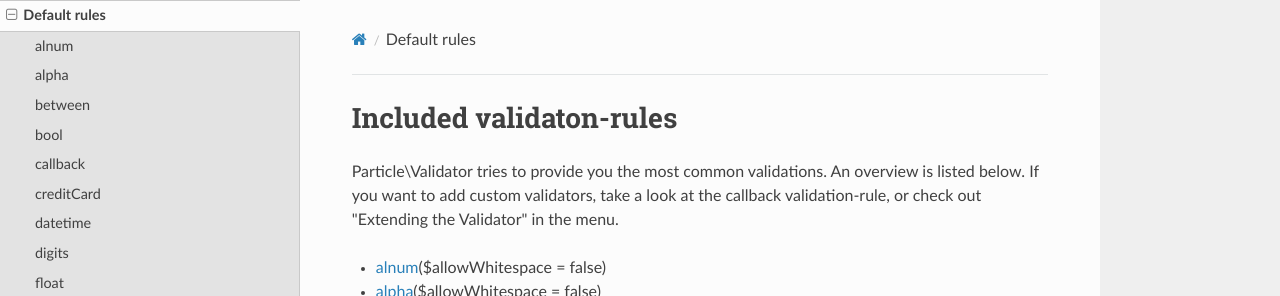
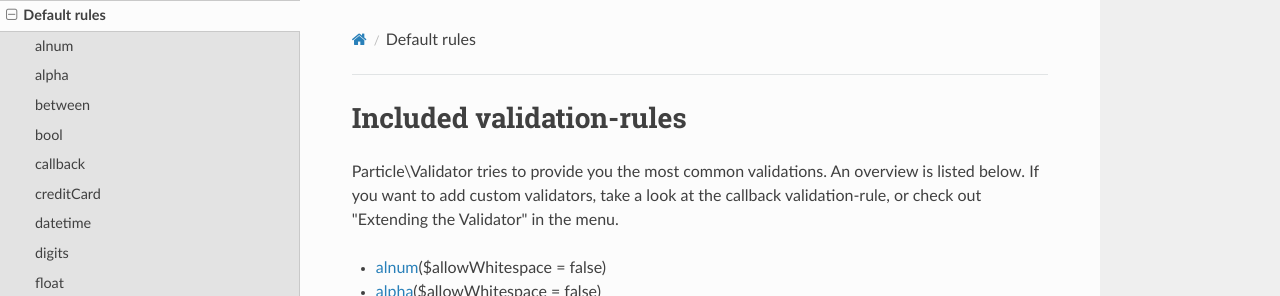
Before and after one commit to particle-php/Validator, an MkDocs documentation site: the page built from docs/rules.md, in a window 1280 px wide and 900 px high. Shown: the top 296 px of the window. Built offline with MkDocs 1.6.1, drawn with Linux system fonts in a browser that asks for light colours; nearby versions of some CDN libraries; old or Windows-style settings are respelled for this version of MkDocs.

Commit message:
Fix spelling error, "i" has been bought.

```diff
--- a/docs/rules.md
+++ b/docs/rules.md
@@ -1,4 +1,4 @@
-# Included validaton-rules
+# Included validation-rules
 
 Particle\Validator tries to provide you the most common validations. An overview is listed below. If you want to add custom validators, take a look at the callback validation-rule, or check out "Extending the Validator" in the menu.
 
```
